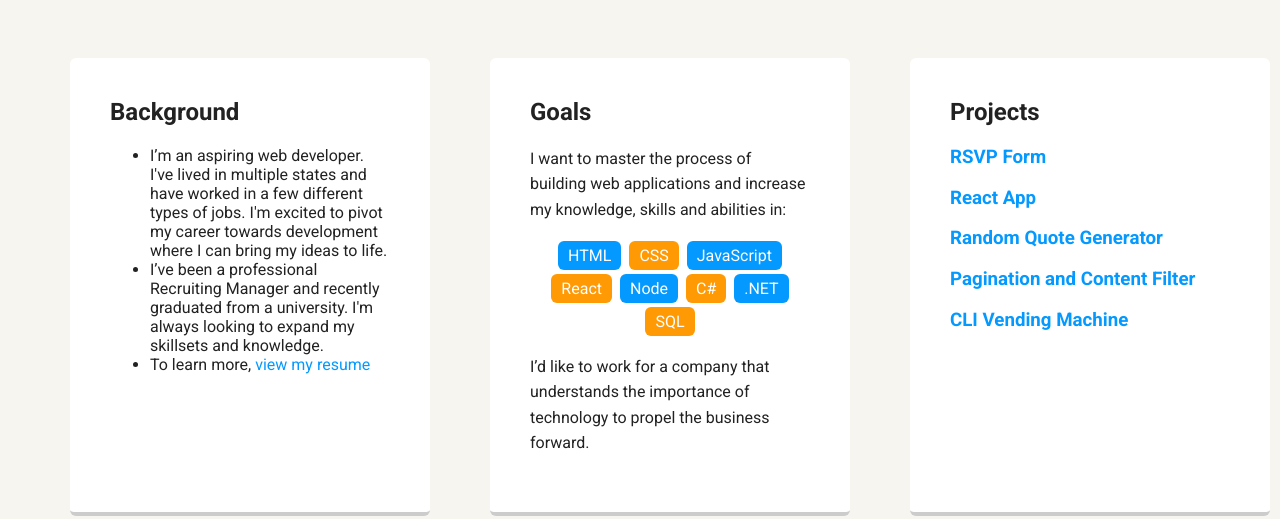
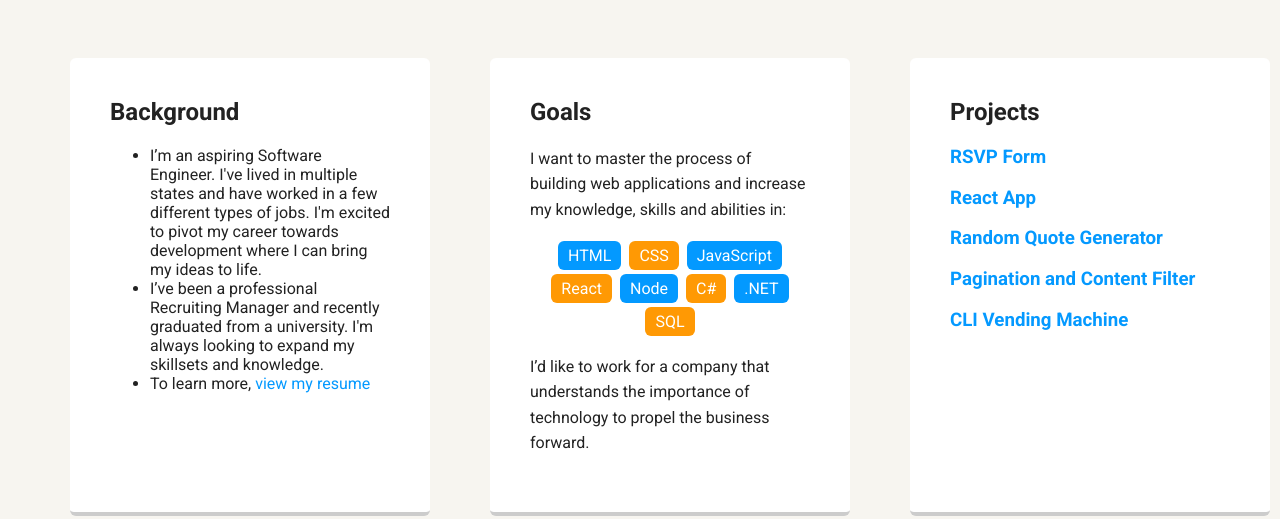
Before and after one commit to tomploetz/tomploetz.github.io, a plain HTML site: page index.html in a window 1280 px wide. Shown: the part 472-991 px from the top of the page. Drawn offline with Linux system fonts and the light colour scheme; a web font is replaced by a local one.

Commit message:
small change

```diff
--- a/index.html
+++ b/index.html
@@ -28,7 +28,7 @@
       <div class="card">
         <h2 class="card-title">Background</h2>
         <ul>
-          <li>I’m an aspiring web developer. I've lived in multiple states and have worked in a few different types of jobs. I'm excited to pivot my career towards development where I can bring my ideas to life.</li>
+          <li>I’m an aspiring Software Engineer. I've lived in multiple states and have worked in a few different types of jobs. I'm excited to pivot my career towards development where I can bring my ideas to life.</li>
         <li>I’ve been a professional Recruiting Manager and recently graduated from a university. I'm always looking to expand my skillsets and knowledge.</li>
             <li>To learn more, <a href="resume.html">view my resume</a></li>
         </ul>
```
